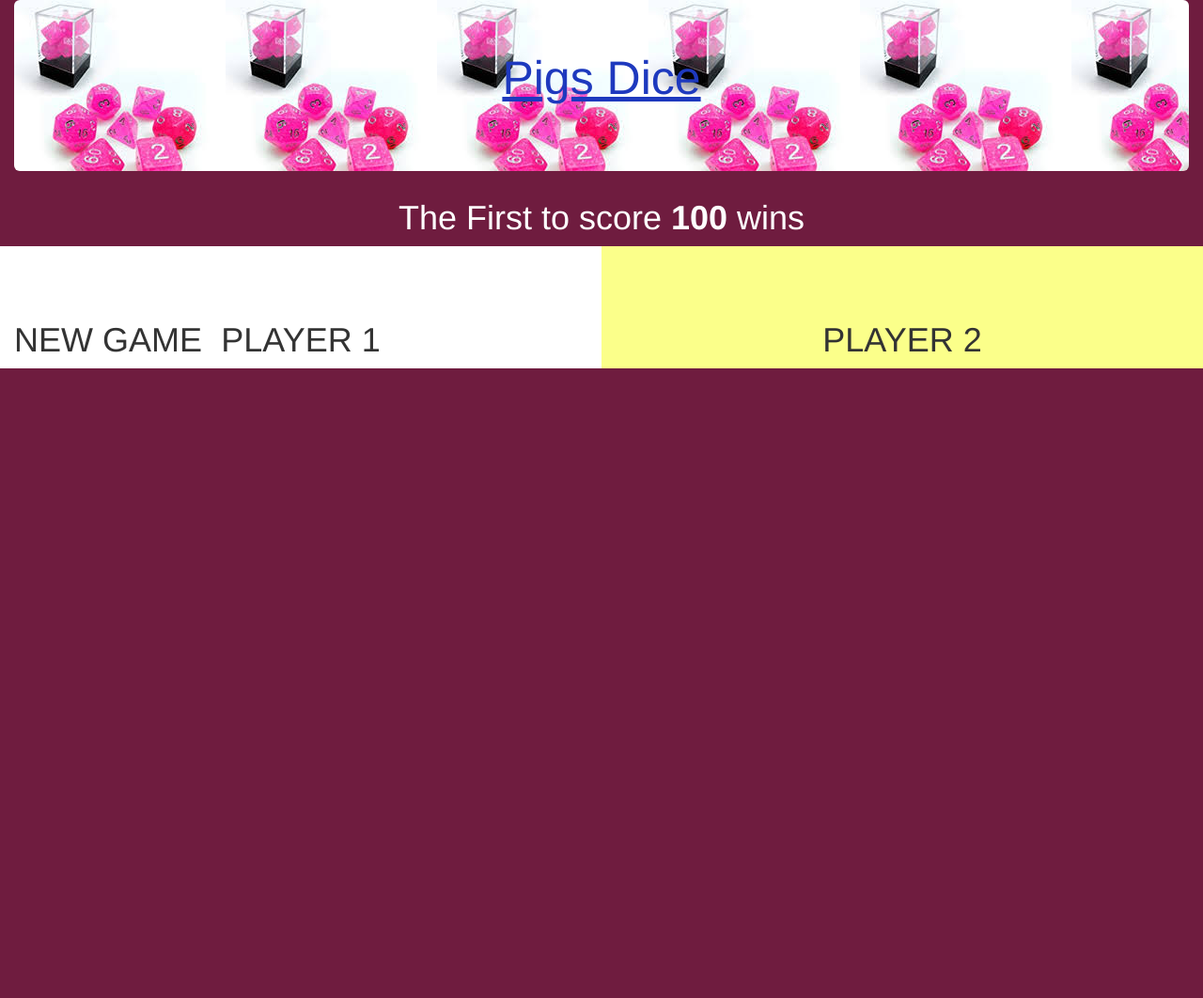
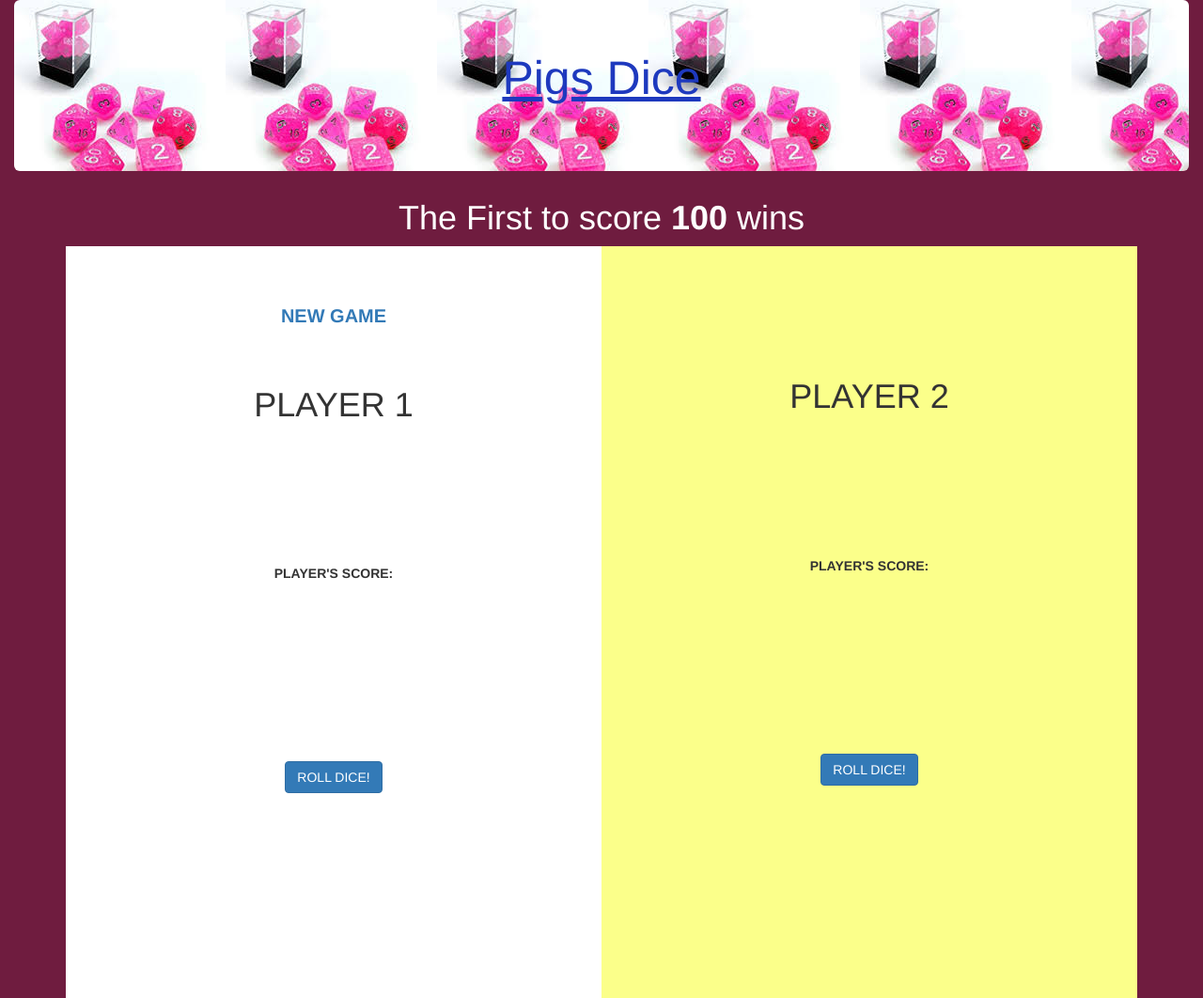
Before and after one commit to dorcaslitunya/pigsDice, a plain HTML site: page index.html in a window 1280 px wide. Shown: the whole page at 94% size. Before the commit the page ends 800 px from the top, so only its background shows below. Drawn offline with Linux system fonts and the light colour scheme.

Commit message:
add buttons to website

```diff
--- a/css/styles.css
+++ b/css/styles.css
@@ -14,16 +14,18 @@ body{
 
 }
 #new{
-position: absolute;
-text-align: center;
+font-size: 20px;
+font-weight: bolder;;
 }
 #white{
   background-color: white;
   text-align: center;
+  height: 100vh;
 
 }
 #yellow{
   background-color: #FBFF8A;
   text-align: center;
+  height:100vh;
 
 }
--- a/index.html
+++ b/index.html
@@ -19,21 +19,76 @@
   </div>
   <div class="container">
 
-    </div>
+
   <div class="col-md-6" id="white">
   </br>
 </br>
 </br>
-<h1 id="new">NEW GAME</h1>
+<a href="https://dorcaslitunya.github.io/pigsDice/" id="new">NEW GAME</a>
+</br>
+<br/>
+
+</br/>
     <h1 >PLAYER 1</h1>
+  </br>
+  </br>
+  </br>
+  </br>
+  <br/>
+  </br>
+</br/>
+
+  <p><strong>PLAYER'S SCORE:</strong></p>
+
+</br>
+</br>
+</br>
+</br>
+<br/>
+</br>
+</br/>
+</br>
+</br>
+  <form>
+          <span class="btn btn-primary" id="roll">ROLL DICE!</span>
+  </form>
+
   </div>
   <div class="col-md-6" id="yellow">
   </br>
 </br>
 </br>
+<br/>
+<br/>
+</br>
+
     <h1>PLAYER 2</h1>
+  </br>
+</br>
+</br>
+</br>
+<br/>
+</br>
+</br/>
+
+
+    <p><strong>PLAYER'S SCORE:</strong></p>
+
+  </br>
+</br>
+</br>
+</br>
+<br/>
+</br>
+</br/>
+  </br/>
+  </br/>
+  <form>
+          <span class="btn btn-primary" id="roll">ROLL DICE!</span>
+  </form>
   </div>
   </div>
+
   <script src="js/jquery-3.3.1.js"></script>
   <script src="js/scripts.js"></script>
 </body>
```
